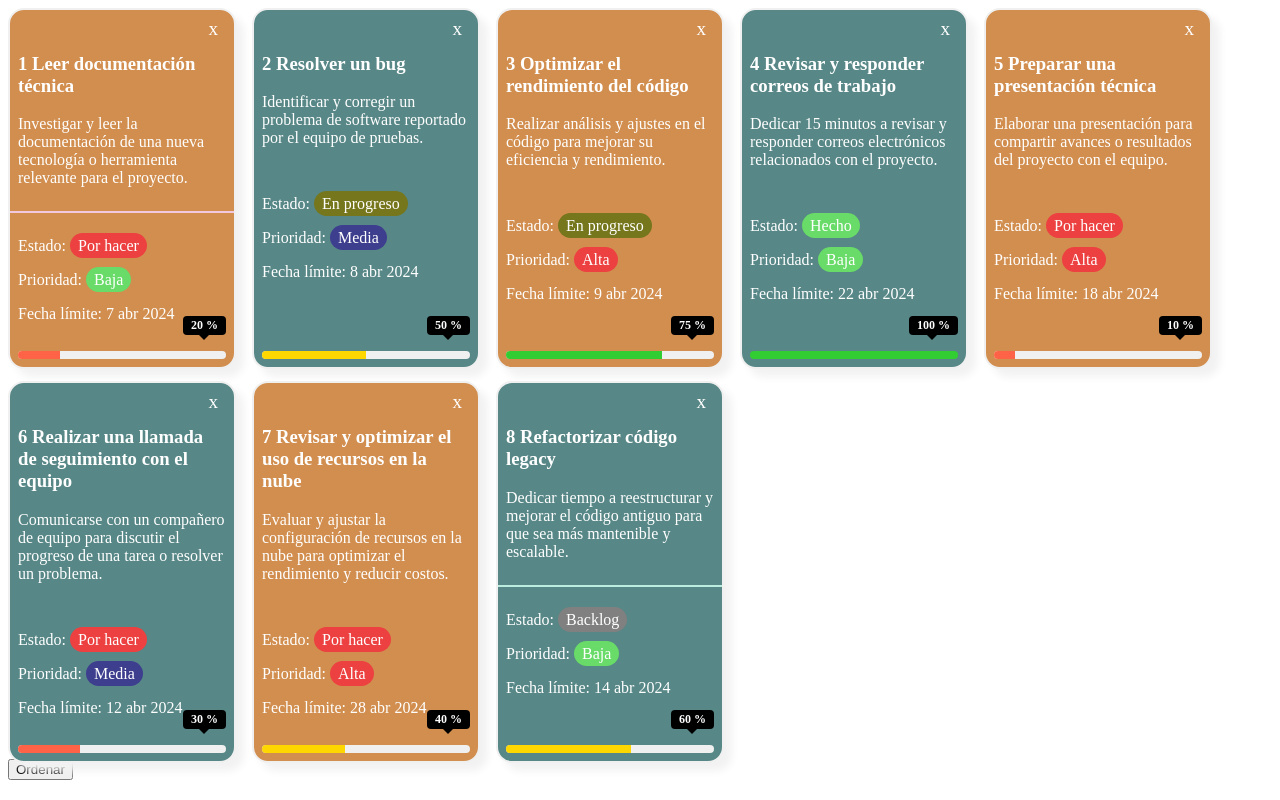
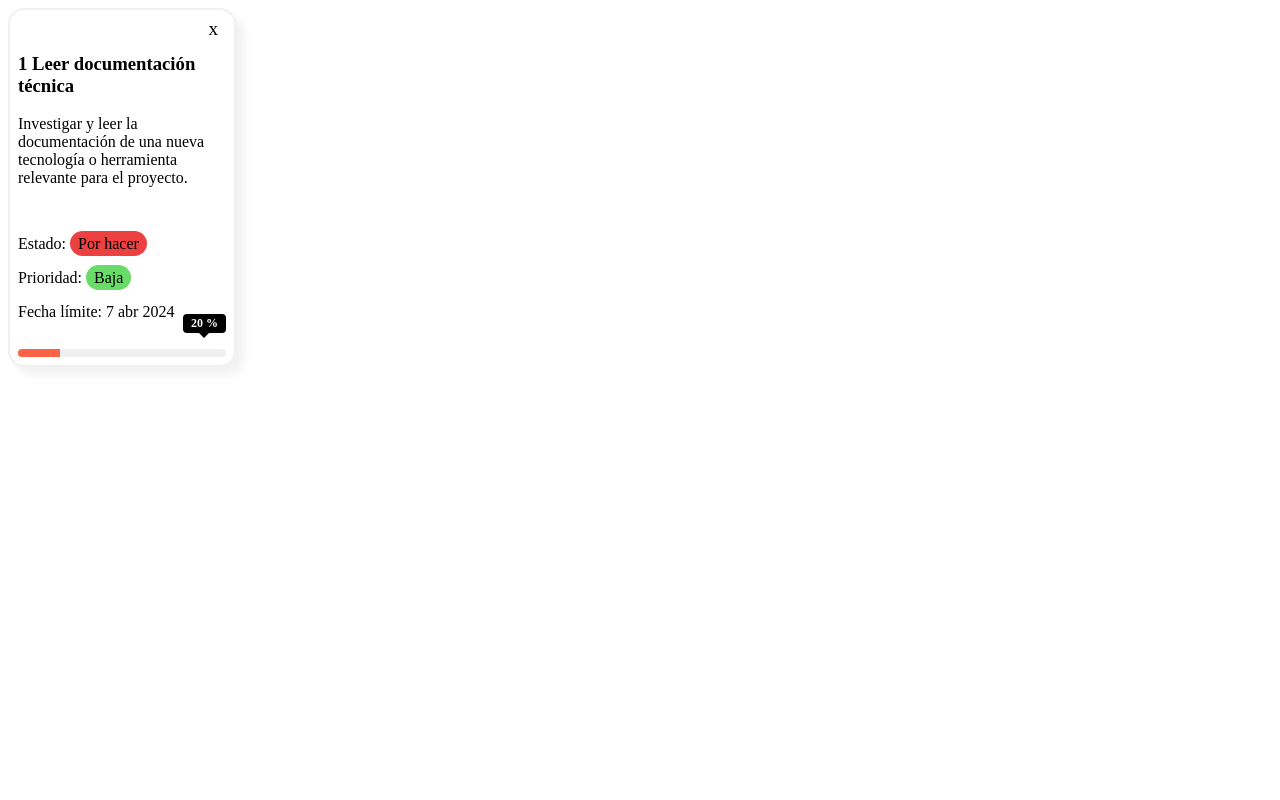
Before and after one commit to jgarea/angular-18-app, an Angular app: page / in a window 1280 px wide. Built offline with nearby package versions, Linux system fonts and the light colour scheme.

Commit message:
base feature3

```diff
--- a/src/app/app.component.html
+++ b/src/app/app.component.html
@@ -1,24 +1,10 @@
 <div class="todo-container">
-  @for (
-          todo of todoData;
-          track todo.id;
-          let f = $first;
-          let l = $last;
-          let odd = $odd;
-          let even = $even;
-      ) {
+
       <app-todo
-          [todoData]="todo"
-          [first]="f"
-          [last]="l"
-          [odd]="odd"
-          [even]="even"
+          [todoData]="todoData"
           (onClickIcon)="getTodoInfo($event)"
       >
       </app-todo>
-  } @empty {
-      No hay datos
-  }
 </div>
 
-<button (click)="orderData()">Ordenar</button>
+<!-- <button (click)="orderData()">Ordenar</button> -->
--- a/src/app/app.component.ts
+++ b/src/app/app.component.ts
@@ -17,7 +17,7 @@ import { CommonModule } from '@angular/common';
   styleUrl: './app.component.scss'
 })
 export class AppComponent {
-  todoData = TODO_DATA;
+  todoData = TODO_DATA[0];
 
   constructor() {}
 
@@ -29,7 +29,7 @@ export class AppComponent {
     return item.id;
   }
 
-  orderData() {
-    this.todoData.sort((a, b) => a.priority -  b.priority);
-  }
+  // orderData() {
+  //   this.todoData.sort((a, b) => a.priority -  b.priority);
+  // }
 }
--- a/src/app/pages/todo/todo.component.html
+++ b/src/app/pages/todo/todo.component.html
@@ -1,13 +1,5 @@
 <div
     class="card-container"
-    [ngClass]="
-     {
-        'first': first,
-        'last': last,
-        'odd': odd,
-        'even': even
-     }
-    "
 >
 @if (todoData) {
     <span class="icon-close" (click)="onClickIcon.emit(todoData)">x</span>
```
Also changed, not shown: src/app/pages/todo/todo.component.ts (+0 -8 lines).
